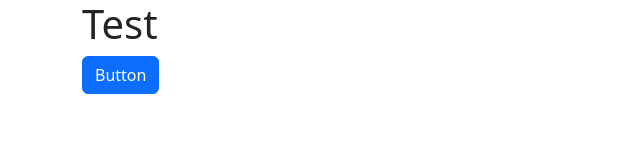
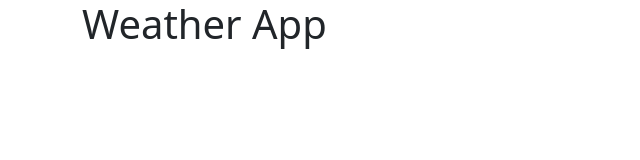
Before and after one commit to JoanWaithira/Weather-App, a plain HTML site: page index.html in a window 1280 px wide. Shown: the whole page, without its empty margins (0-640 px from the left). Drawn offline with nearby package versions, Linux system fonts and the light colour scheme.

Commit message:
Update index.html

```diff
--- a/index.html
+++ b/index.html
@@ -14,8 +14,7 @@
   </head>
   <body>
     <div class="container">
-      <h1>Test</h1>
-      <a href="" class="btn btn-primary">Button</a>
+      <h1>Weather App</h1>
     </div>
     <script src="./script.js"></script>
   </body>
```
